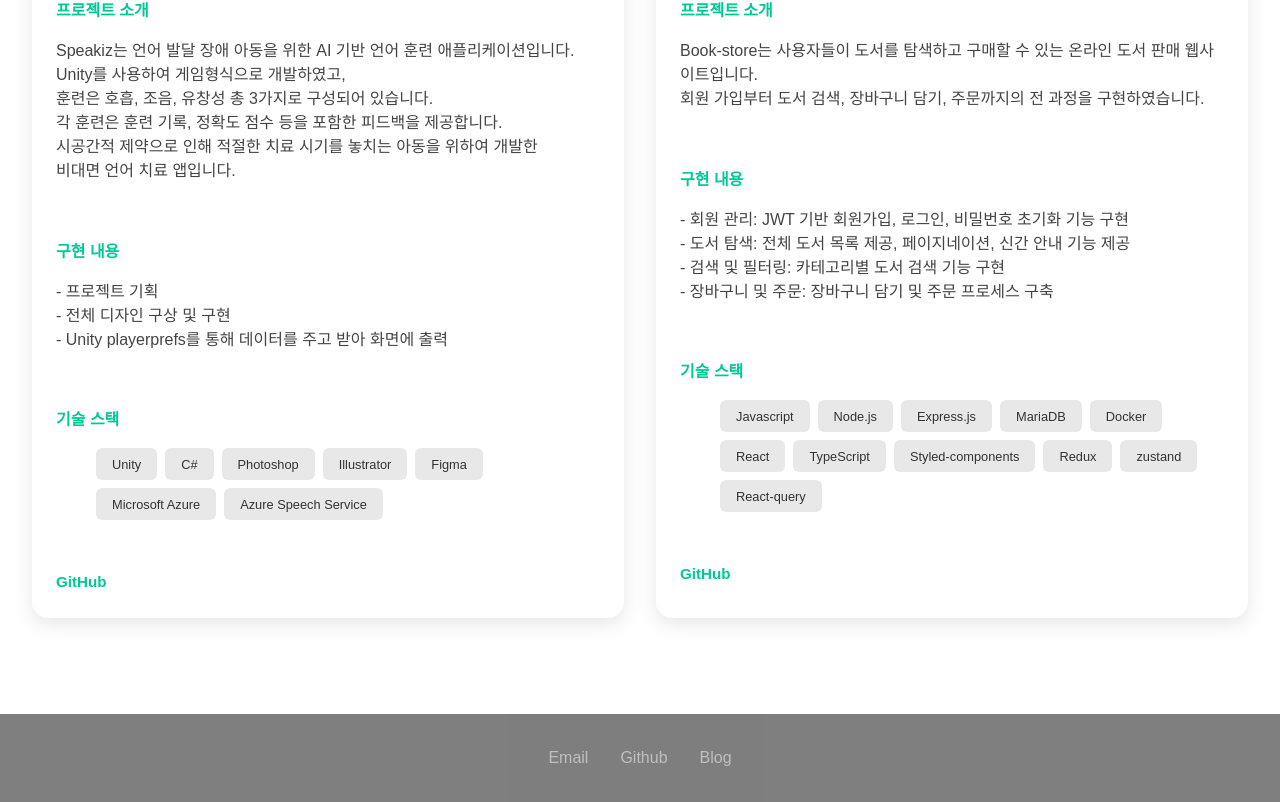
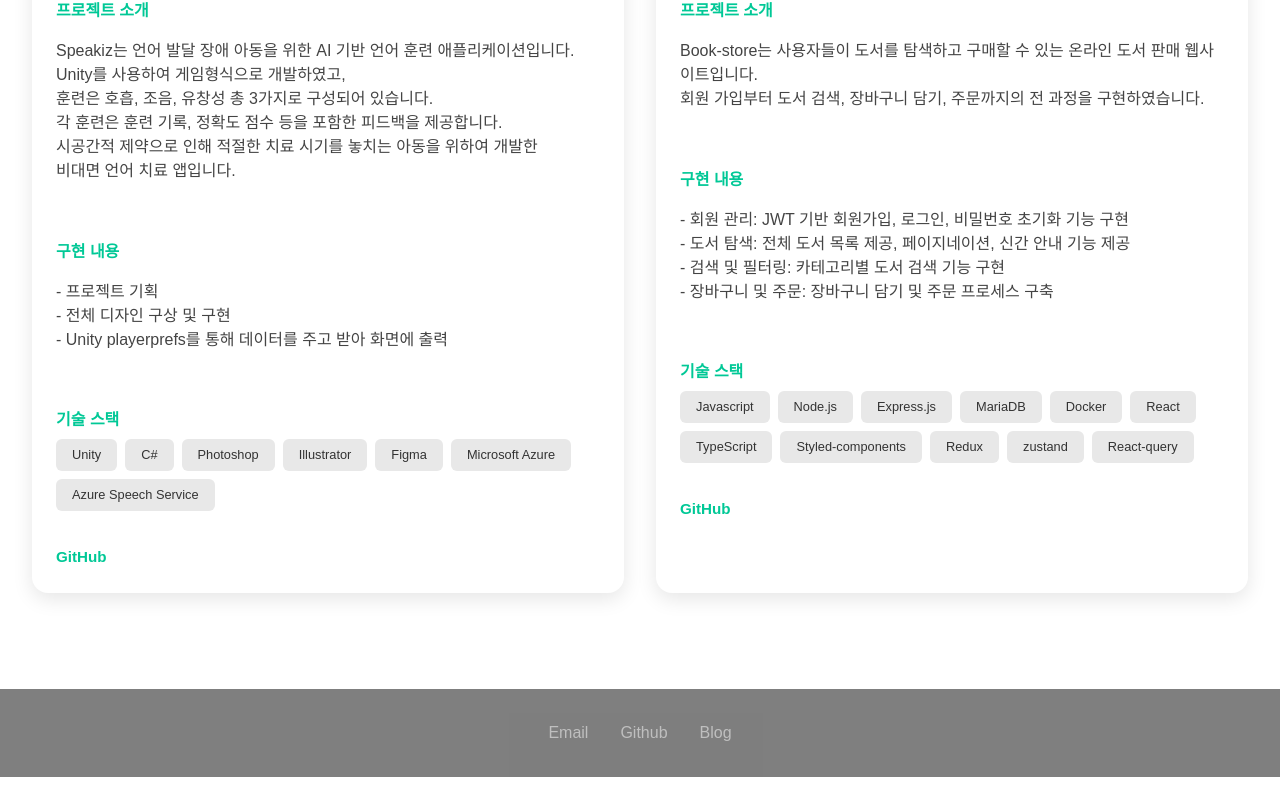
Before and after one commit to sonjiwoo1215/Portfolio, a React (Vite) app: page / in a window 1280 px wide. Shown: the part 3352-4154 px from the top of the page. After the commit the page ends 4129 px from the top, so only its background shows below. Built offline with nearby package versions, Linux system fonts and the light colour scheme.

Commit message:
fix: 스택 ul 기본스타일 제거

```diff
--- a/src/components/ProjectCard.tsx
+++ b/src/components/ProjectCard.tsx
@@ -106,6 +106,9 @@ const StackList = styled.ul`
   display: flex;
   flex-wrap: wrap;
   gap: 0.5rem;
+  padding-left: 0;
+  margin: 0;
+  list-style: none;
 `;
 
 const StackItem = styled.li`
```
